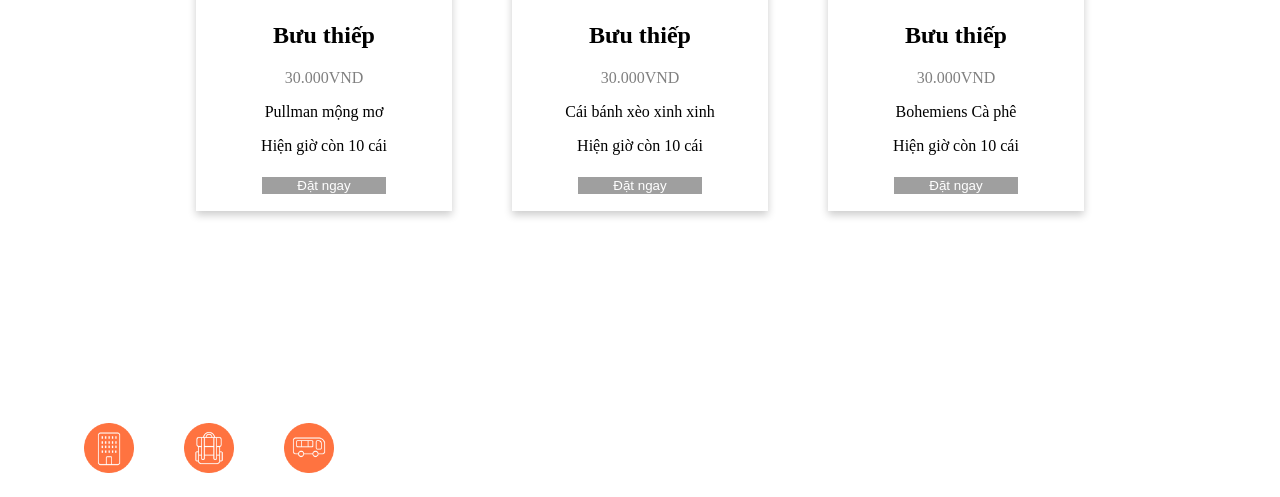
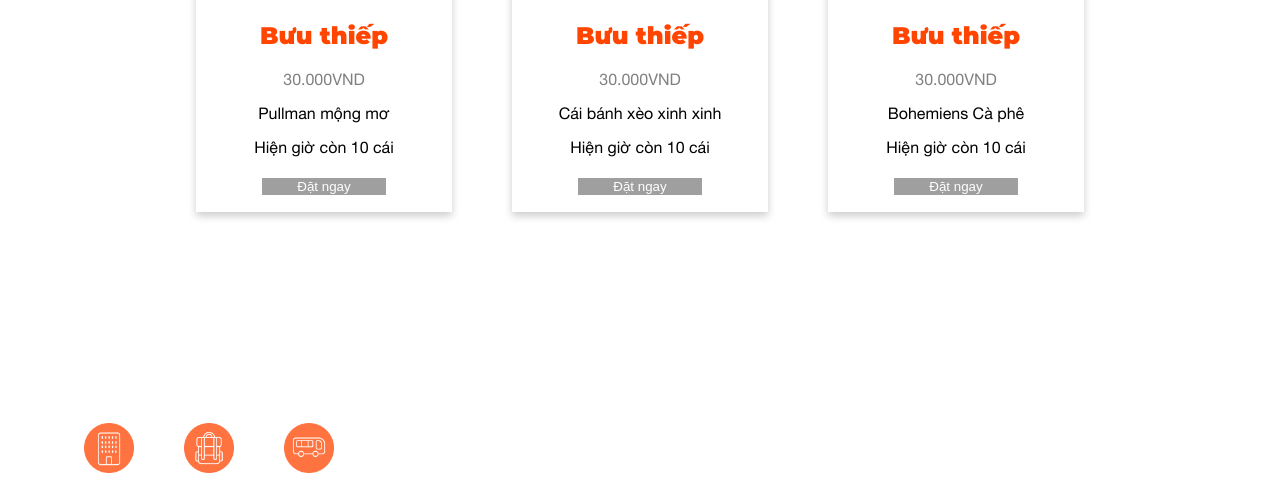
Before and after one commit to augovungtau/AUGO-Travel-Website, a plain HTML site: page shopping.html in a window 1280 px wide. Shown: the part 303-800 px from the top of the page. Drawn offline with nearby package versions, Linux system fonts and the light colour scheme.

Commit message:
Add files via upload

```diff
--- a/css/shopping.css
+++ b/css/shopping.css
@@ -93,6 +93,7 @@ font-size: 36px;
     align-items: center;
     padding-top: 50px;
     text-align: center;
+    font-family: Helvetica Neue;
 }
 /* Three columns side by side */
 .column {
@@ -119,15 +120,19 @@ font-size: 36px;
 /* Some left and right padding inside the container */
 .container {
   padding: 0 16px;
+    font-family: Helvetica Neue;
 }
-
 /* Clear floats */
 .container::after, .row::after {
   content: "";
   clear: both;
   display: table;
 }
-
+.chu
+{
+    color: #FF4500;
+    font-family: Montserrat;
+}
 .title {
   color: grey;
 text-align: center;
@@ -274,7 +279,7 @@ float: left;
 {
     .container
     {
-    padding-top: 20px;
+        padding-top: 20px;
     }
     .mySlides
     {
```
